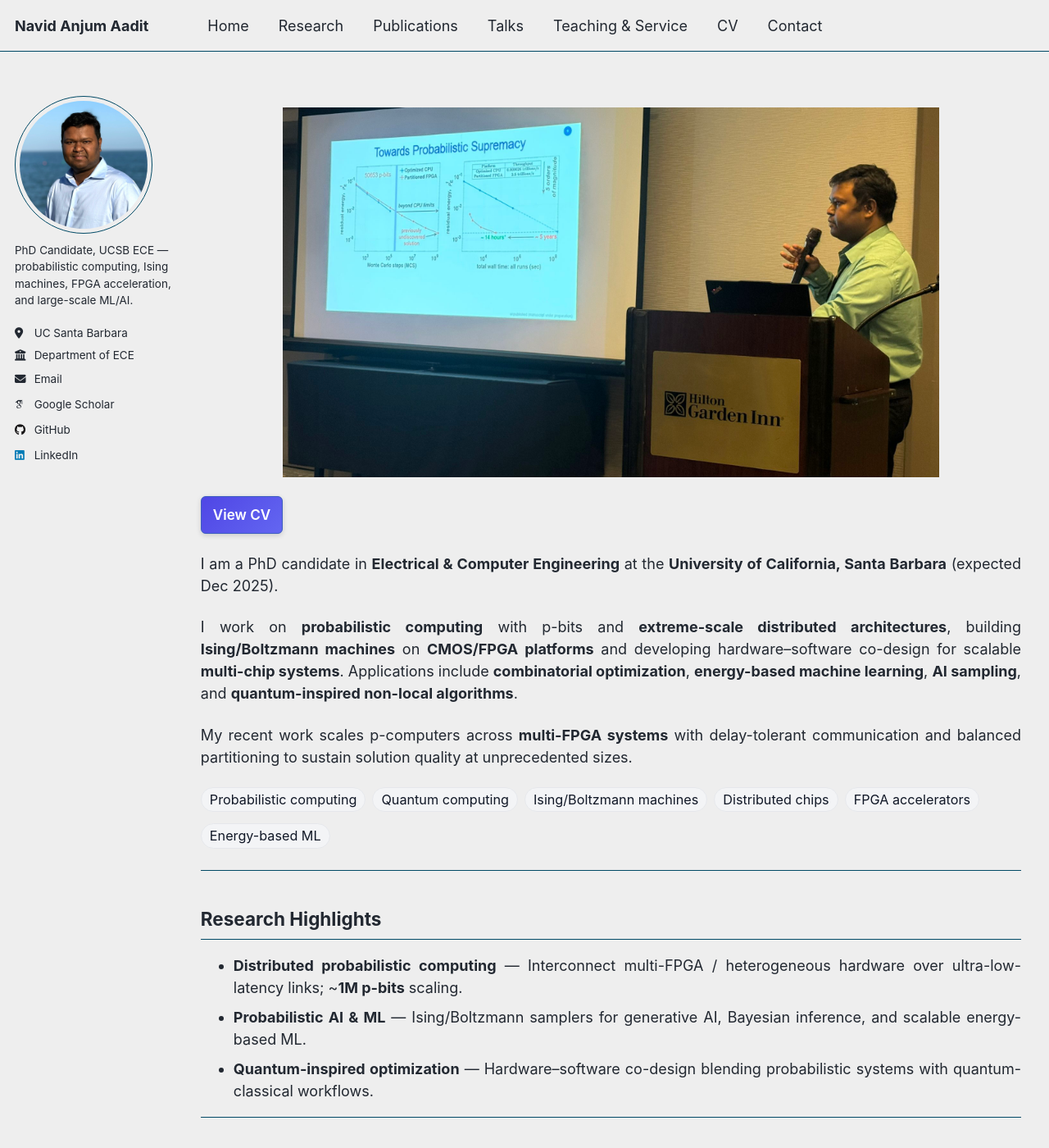
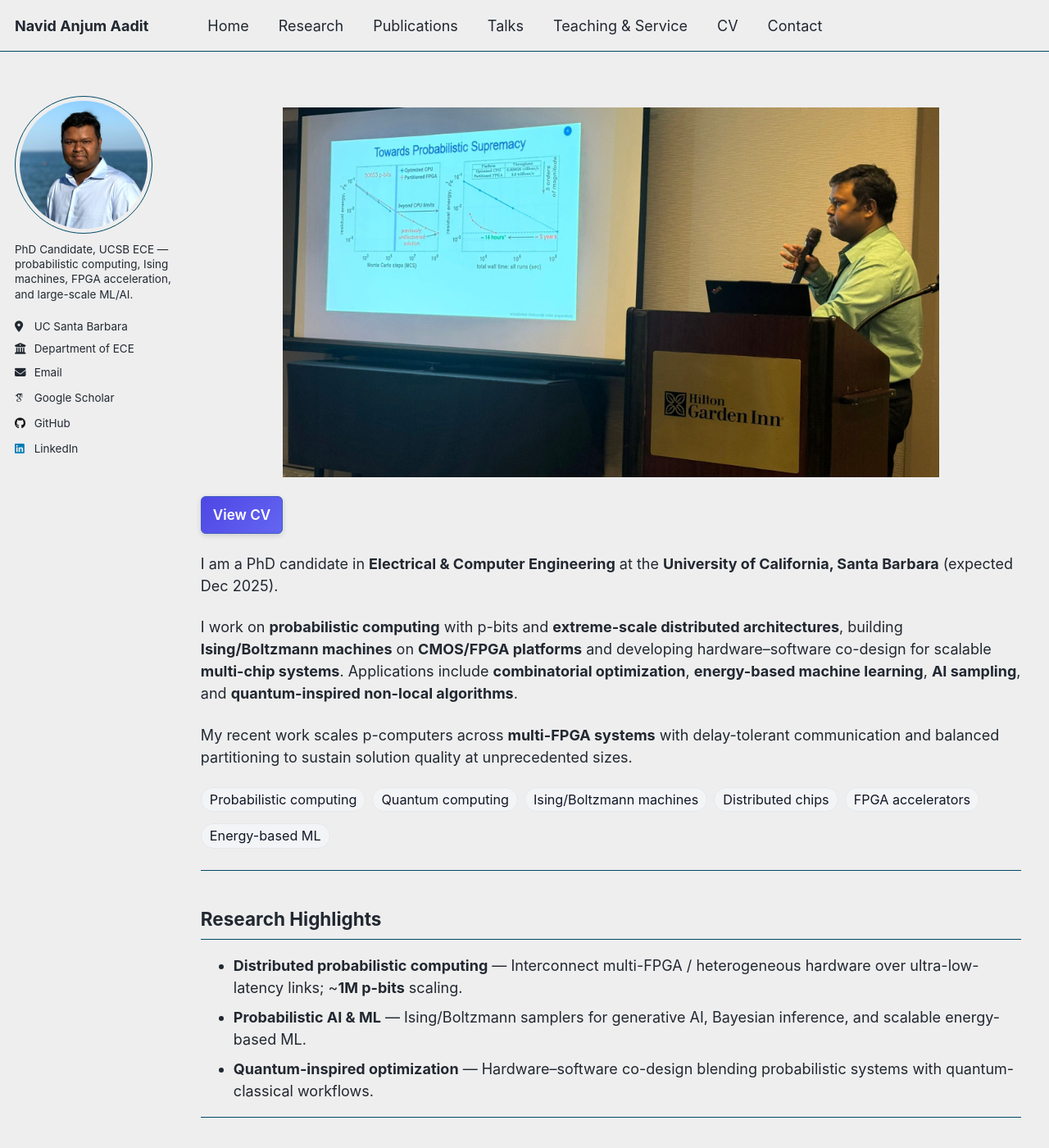
Before and after one commit to navidaadit/navidaadit.github.io, a Jekyll site: the page built from _pages/about.md, in a window 1280 px wide and 1400 px high. Shown: the whole window at 82% size. Built offline with Jekyll 4.4.1, drawn with Linux system fonts in a browser that asks for light colours; some web fonts are replaced.

Commit message:
Update _custom.scss

```diff
--- a/_sass/_custom.scss
+++ b/_sass/_custom.scss
@@ -1,6 +1,6 @@
 /* ===========================================================
    Navid Aadit — site overrides
-   (grid layout, justified text, hero image, keyword pills,
+   (robust sidebar clamp, justified text, hero image, keyword pills,
     spotlight images, and a single clean footer)
    =========================================================== */
 
@@ -8,61 +8,57 @@
 .initial-content,
 .page__inner,
 .page {
-  /* clamp on very wide monitors to stop overflow/stretch */
-  max-width: min(1400px, 90vw);
+  /* slightly wider to avoid narrow look on big monitors */
+  max-width: min(1400px, 94vw);
   margin-left: auto;
   margin-right: auto;
   padding-left: 16px;
   padding-right: 16px;
 }
 
-/* ---------- Content width cap inside right column ---------- */
-:root { --content-max: 75%; } /* simple size var (not theme-related) */
+/* ---------- Layout variables ---------- */
+:root{
+  --sidebar-w: 320px;                    /* fixed sidebar — tweak 300–360px */
+  --gap: 48px;                           /* space between sidebar and content */
+  --measure: clamp(58ch, 64vw, 88ch);    /* inner text width (replaces 75%) */
+}
 
-/* ==== Sidebar clamp (float-based, robust with Air theme) ==== */
-:root{
-  --sidebar-w: 300px;   /* adjust 280–340px as needed */
-  --content-gap: 44px;  /* space between sidebar and content */
+/* ===== Solid two-column layout (beats theme at all breakpoints) ===== */
+.layout--single .page__inner{
+  display: grid !important;
+  grid-template-columns: var(--sidebar-w) minmax(0, 1fr) !important;
+  column-gap: var(--gap) !important;
+  align-items: start !important;
 }
 .layout--single .sidebar{
-  float: left !important;
-  width: var(--sidebar-w) !important;
-  max-width: var(--sidebar-w) !important;
-  min-width: 0 !important;              /* allow wrapping instead of overflow */
-  overflow: visible;                     /* let tooltips etc. show */
+  grid-column: 1 !important;
+  float: none !important;            /* neutralize theme floats */
+  width: auto !important;
+  max-width: none !important;
+  min-width: 0 !important;           /* allow wrapping instead of overflow */
 }
 .layout--single .page__content{
-  margin-left: calc(var(--sidebar-w) + var(--content-gap)) !important;
-  max-width: none !important;            /* let inner width rules apply */
+  grid-column: 2 !important;
+  margin: 0 !important;
+  max-width: none !important;
 }
-/* Clear floats at container level (keeps footer below) */
-.layout--single .page::after{
-  content: "";
-  display: table;
-  clear: both;
-}
-/* Wrap safety inside the sidebar so long tokens never push width */
-.sidebar, .sidebar *{ max-width:100% !important; }
-.author__bio, .author__content p{
-  overflow-wrap:anywhere !important;
-  word-break:normal !important;
-  white-space:normal !important;
-}
+
 /* Stack cleanly on mobile */
 @media (max-width: 980px){
-  .layout--single .sidebar{
-    float: none !important;
+  .layout--single .page__inner{
+    display: block !important;
+  }
+  .layout--single .sidebar,
+  .layout--single .page__content{
     width: 100% !important;
     max-width: none !important;
-  }
-  .layout--single .page__content{
-    margin-left: 0 !important;
+    margin: 0 !important;
   }
 }
 
-/* Limit inner text width (not hero/pills/CV button) */
-.layout--single .page__content > *:not(.hero-img):not(.keyword-pills):not(.cv-row) {
-  max-width: var(--content-max);
+/* ---------- Content width cap inside right column (readability clamp) ---------- */
+.layout--single .page__content > *:not(.hero-img):not(.keyword-pills):not(.cv-row):not(.gallery-3):not(.figure-card){
+  max-width: var(--measure);
 }
 
 /* Justified body text (base) */
@@ -73,8 +69,17 @@
   hyphens: auto;
 }
 
-/* Clear legacy floats */
+/* Clear legacy floats just in case */
 .page::after { content: ""; display: block; clear: both; }
+
+/* Sidebar text wrap safety so nothing “bleeds” */
+.sidebar, .sidebar *{ max-width: 100% !important; }
+.author__bio, .author__content p{
+  white-space: normal !important;
+  overflow-wrap: anywhere !important;
+  word-break: normal !important;
+  line-height: 1.35;
+}
 
 /* Hide name under headshot */
 .author__name { display: none !important; }
@@ -103,7 +108,6 @@
 
 /* ---------- Download CV button ---------- */
 .cv-row { margin: 0.5rem 0 1rem 0; }
-
 .page__content .btn--cv {
   display: inline-block;
   background-color: #4a6fdd;
@@ -147,8 +151,6 @@
   border: 1px solid #e5e7eb;
   background: #f7fafc;
 }
-
-/* True 4:3 box via aspect-ratio so captions stay below */
 .figure-card img {
   display:block;
   width:100% !important;
@@ -158,22 +160,16 @@
   object-position: center !important;
   background: transparent !important;
 }
-
-/* Optional: make an image FILL its card (good for tall rack photos) */
 .figure-card.fill img {
   object-fit: cover !important;
   object-position: center !important;
 }
-
-/* 2×2 spotlight grid */
 .gallery-2x2{
   display:grid;
   grid-template-columns:repeat(2,minmax(0,1fr));
   gap:12px;
   margin:.6rem 0 1.2rem;
 }
-
-/* Shorter on phones */
 @media (max-width:980px){
   .gallery-2x2{ grid-template-columns:1fr; }
 }
@@ -215,30 +211,7 @@
   .footer-bar { flex-wrap: wrap; row-gap: 4px; }
 }
 
-/* ===========================================================
-   HARD ENFORCE: 75% inner width + justification, no hyphens
-   =========================================================== */
-.layout--single .page__content > *:not(.hero-img):not(.keyword-pills):not(.cv-row):not(.gallery-3):not(.figure-card) {
-  width: 100% !important;
-  max-width: var(--content-max) !important;
-  margin-right: auto !important;
-  margin-left: 0 !important;
-}
-@media (max-width: 980px) {
-  .layout--single .page__content > *:not(.hero-img):not(.keyword-pills):not(.cv-row):not(.gallery-3):not(.figure-card) {
-    max-width: none !important;
-    width: 100% !important;
-    margin: 0 !important;
-  }
-}
-
-/* Justify body text globally BUT no hyphenation */
-.page__content {
-  text-align: justify !important;
-  text-justify: inter-word;
-}
-
-/* Don't justify lists/paragraphs inside white boxes */
+/* ---------- Lists inside white cards: never justify ---------- */
 .page__content .card ul,
 .page__content .card ol,
 .page__content .card li,
@@ -273,9 +246,7 @@
   overflow-wrap: break-word;
 }
 
-/* Keep non-paragraph UI bits left-aligned
-   NOTE: removed `.page__content .figure-card, .page__content .figure-card *`
-   from this block so captions can center. */
+/* Keep non-paragraph UI bits left-aligned (captions excluded) */
 .page__content h1,
 .page__content h2,
 .page__content h3,
@@ -308,8 +279,6 @@
   line-height: 1.35 !important;
   color: #475569 !important;
 }
-
-/* Ensure children inherit centering, never override it */
 .page__content .figure-card > figcaption *,
 .page__content .figure-card > .figcap * {
   text-align: inherit !important;
```
